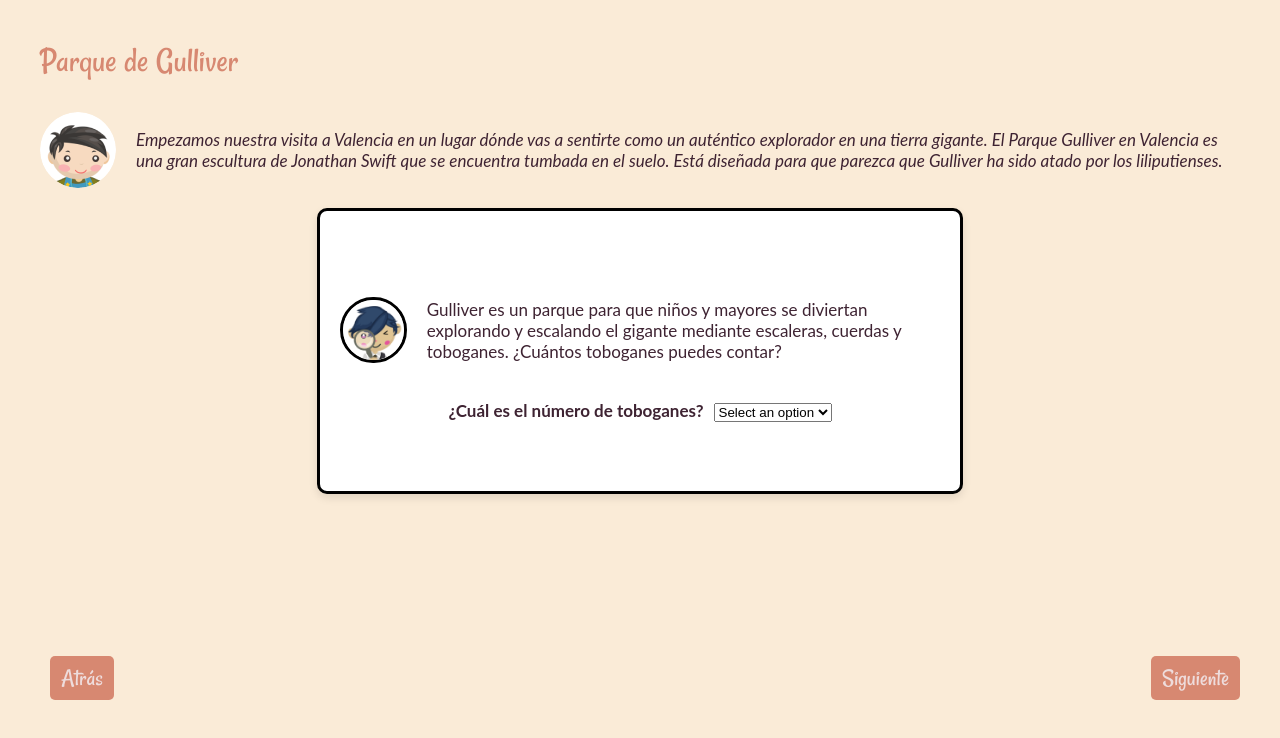
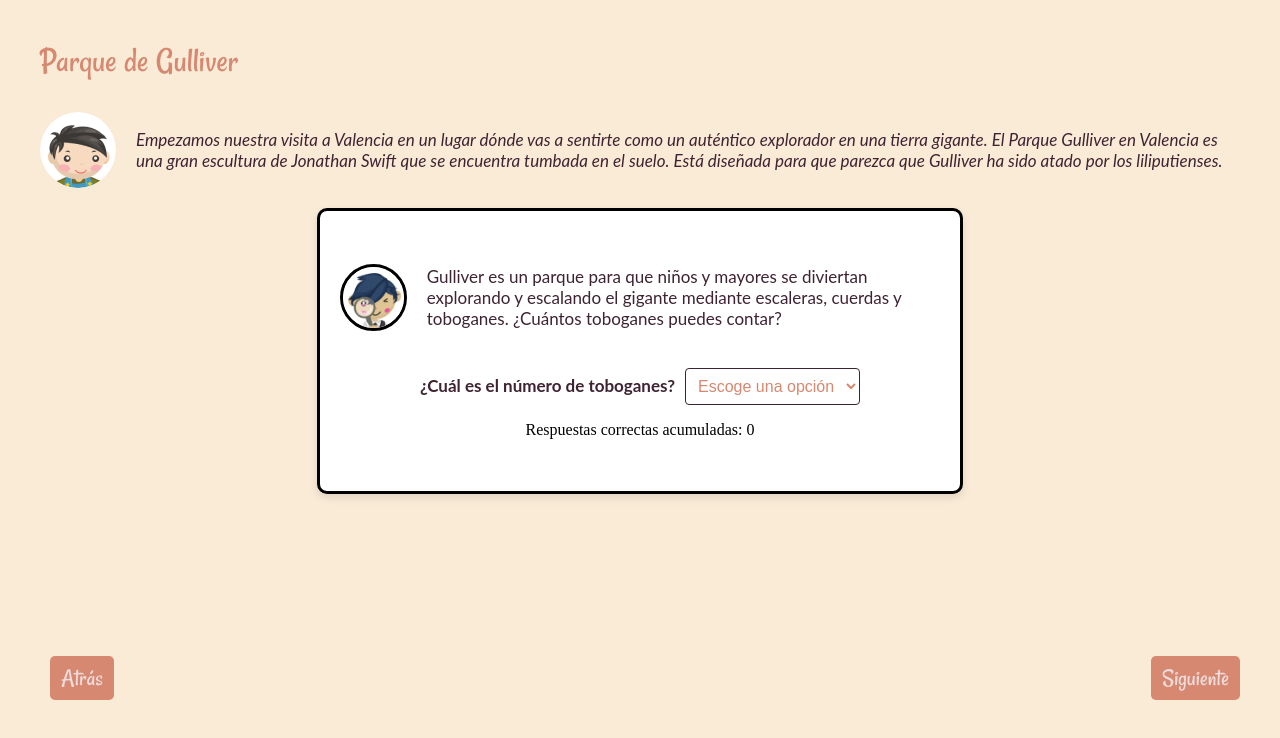
Before and after one commit to MiriamVarela/exploradores_del_enigma, a React (Vite) app: page /itinerary1pk1 in a window 1280 px wide. Shown: the top 738 px of the page. Built offline with nearby package versions, Linux system fonts and the light colour scheme.

Commit message:
style dropdown and show correct answers

```diff
--- a/src/components/QuizCard/QuizCard.jsx
+++ b/src/components/QuizCard/QuizCard.jsx
@@ -10,6 +10,7 @@ function QuizCard({ questionId, quiztext }) {
 
   const [isCorrect, setIsCorrect] = useState(null);
   const [selectedOption, setSelectedOption] = useState('');
+  const [correctAnswersCount, setCorrectAnswersCount] = useState(0);
 
   if (!question) {
     return <div>No hay pregunta disponible para este ID</div>;
@@ -25,7 +26,11 @@ function QuizCard({ questionId, quiztext }) {
     const selectedValue = e.target.value;
     setSelectedOption(selectedValue);
     setIsCorrect(selectedValue === questionsData[questionId - 1].correct_answer);
-  }
+
+    if (selectedValue === questionsData[questionId - 1].correct_answer) {
+        setCorrectAnswersCount(prevCount => prevCount + 1);
+    }
+}
 
   return (
     <div className="quizcardiv">
@@ -36,8 +41,8 @@ function QuizCard({ questionId, quiztext }) {
 
       <div>
         <label className="label">{question.question}</label>
-        <select value={selectedOption} onChange={handleOptionSelect}>
-        <option value="">Select an option</option>
+        <select className="dropdown" value={selectedOption} onChange={handleOptionSelect}>
+        <option value="">Escoge una opción</option>
           {Object.values(options).map((option, index) => (
             <option key={index} value={option}>
               {option}
@@ -47,6 +52,10 @@ function QuizCard({ questionId, quiztext }) {
       </div>
       {isCorrect === true && <p>¡Respuesta correcta!</p>}
       {isCorrect === false && <p>Respuesta incorrecta. Inténtalo de nuevo.</p>}
+      <p>Respuestas correctas acumuladas: {correctAnswersCount}</p>
+      {correctAnswersCount >= 2 && <p>¡Ya eres un explorador novato!</p>}
+      {correctAnswersCount >= 4 && <p>¡Ya eres un explorador medio!</p>}
+      {correctAnswersCount >= 6 && <p>¡Ya eres un explorador experto!</p>}
     </div>
   );
 }
--- a/src/components/QuizCard/quizcard.css
+++ b/src/components/QuizCard/quizcard.css
@@ -58,6 +58,20 @@
     margin-right: 10px;
 }
 
+.dropdown{
+    padding: 8px;
+    font-size: 16px;
+    border: 1px solid #3E2332;
+    border-radius: 4px;
+     background-color: #fff;
+    color: #D78871;
+    cursor: pointer;
+}
+
+.dropdown option:hover {
+    background-color: #D78871;
+}
+
 @media only screen and (max-width: 768px) {
     .quizcardiv{
         height: 60vh;
```
